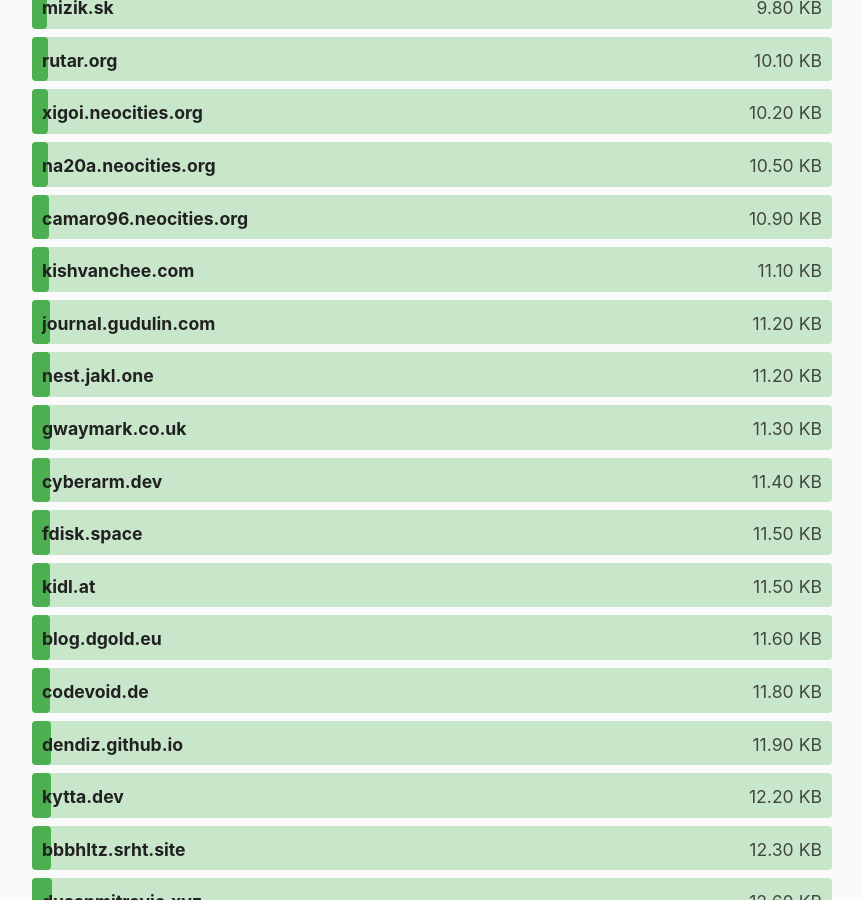
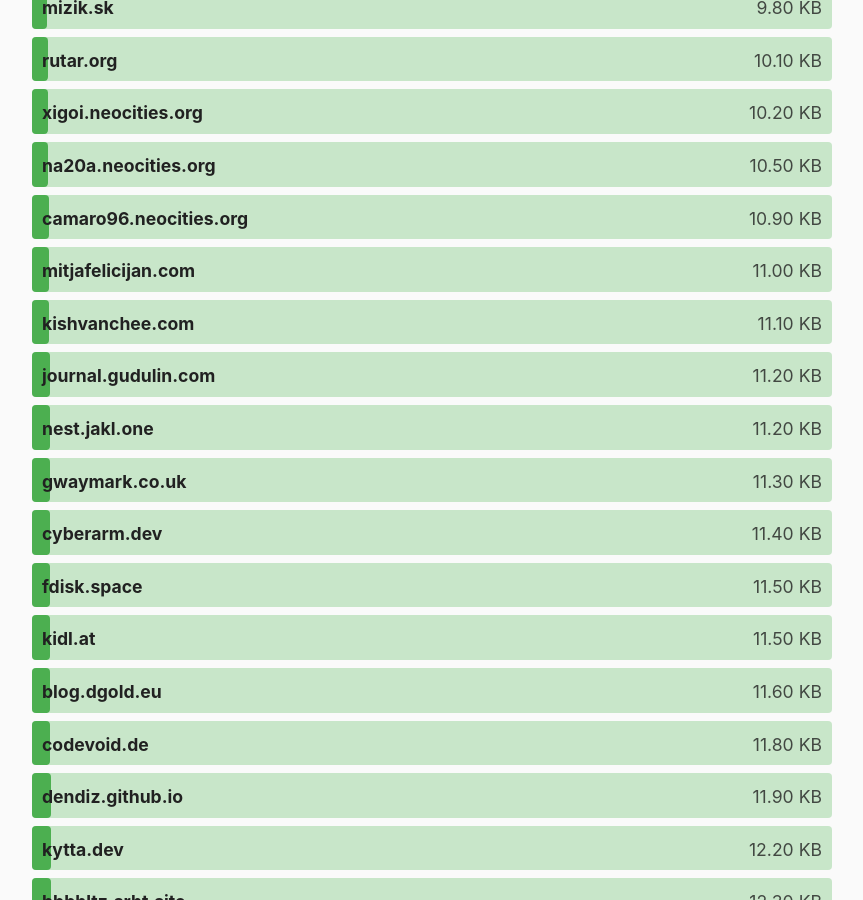
Before and after one commit to kevquirk/512kb.club, a Jekyll site: the page built from index.md, in a window 1280 px wide and 900 px high, scrolled down 4481 px. Shown: the whole window, without its empty margins (208-1071 px from the left). Built offline with Jekyll 4.4.1, drawn with Linux system fonts in a browser that asks for light colours.

Commit message:
Update sites.yml

```diff
--- a/_data/sites.yml
+++ b/_data/sites.yml
@@ -1897,3 +1897,8 @@
   url: https://zserge.com/
   size: 20.2
   last_checked: 2021-12-19
+
+- domain: mitjafelicijan.com
+  url: https://mitjafelicijan.com/
+  size: 11
+  last_checked: 2022-01-30
```
